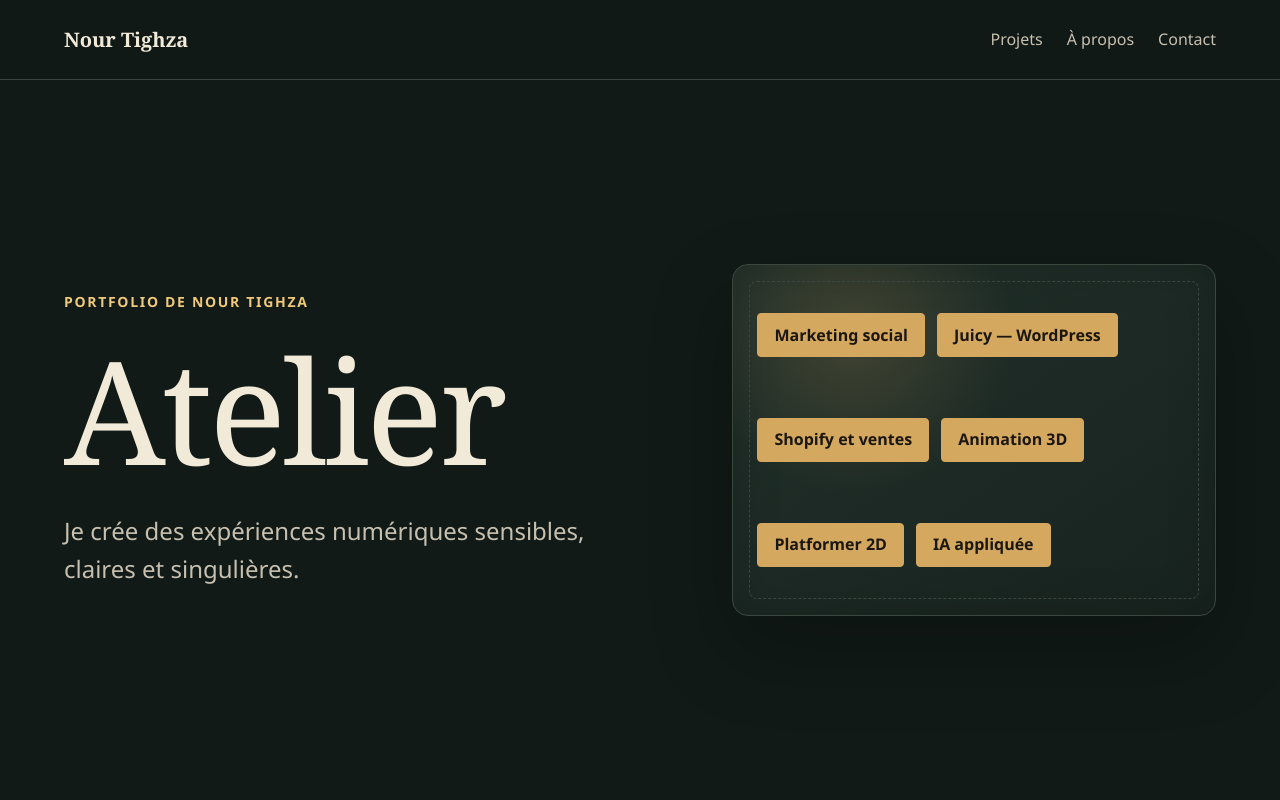
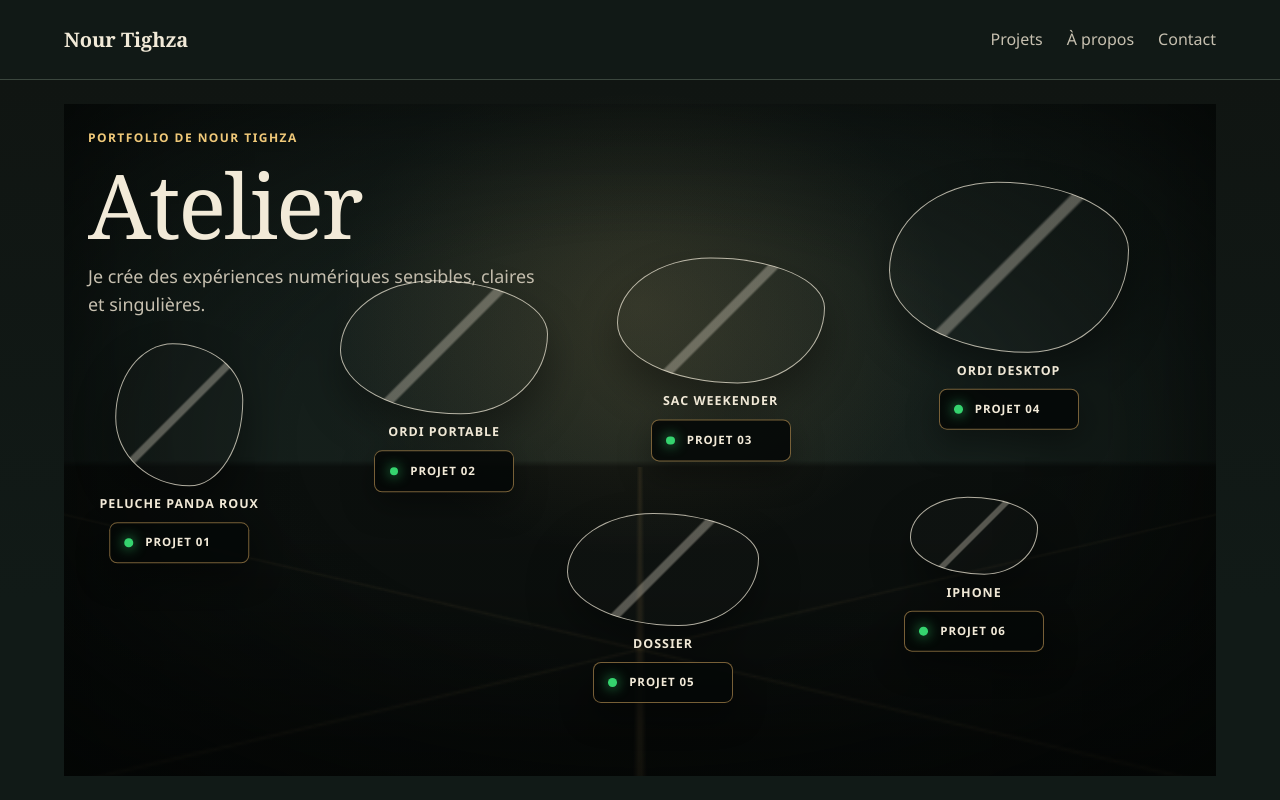
Before and after one commit to tighzanour/portfolio-nour-tighza, a plain HTML site: page index.html in a window 1280 px wide. Shown: the top 800 px of the page. Drawn offline with Linux system fonts and the light colour scheme.

Commit message:
(IA) avancement de la scène immersive

```diff
--- a/css/components.css
+++ b/css/components.css
@@ -58,85 +58,210 @@
 /* Hero */
 
 .hero {
-  display: grid;
+  position: relative;
+  isolation: isolate;
   min-height: calc(100svh - var(--header-height));
-
-  align-items: center;
-  gap: var(--space-8);
-
-  padding-block: var(--space-8);
-
+  padding-block: var(--space-5);
   padding-inline: max(var(--space-5), calc((100vw - var(--content-width)) / 2));
-
   overflow: hidden;
+  background:
+    radial-gradient(circle at 50% 45%, rgba(213, 168, 95, 0.1), transparent 42%),
+    linear-gradient(180deg, #101512 0%, var(--color-background) 72%);
 }
 
 .hero-content {
-  position: relative;
-  z-index: 1;
-  max-width: var(--reading-width);
+  position: absolute;
+  z-index: 3;
+  top: var(--space-7);
+  left: max(var(--space-6), calc((100vw - var(--content-width)) / 2 + var(--space-5)));
+  width: min(28rem, calc(100% - (2 * var(--space-6))));
+  pointer-events: none;
 }
 
 .hero-eyebrow {
-  margin-bottom: var(--space-4);
-
+  margin-bottom: var(--space-2);
   color: var(--color-accent-strong);
-  font-size: 0.875rem;
+  font-size: 0.75rem;
   font-weight: var(--font-weight-medium);
   letter-spacing: 0.12em;
   text-transform: uppercase;
 }
 
 .hero h1 {
-  margin-bottom: var(--space-5);
+  margin-bottom: var(--space-2);
+  font-size: clamp(2.75rem, 7vw, 6rem);
 }
 
 .hero-introduction {
-  max-width: 34rem;
   margin-bottom: 0;
-
   color: var(--color-text-muted);
-  font-size: clamp(1.125rem, 2vw, 1.5rem);
+  font-size: clamp(0.95rem, 1.4vw, 1.15rem);
 }
 
-/* Emplacement temporaire du futur atelier */
+/* Scène interactive du hero */
 
 .hero-stage {
   position: relative;
+  width: min(100%, 92rem);
+  min-height: clamp(42rem, calc(100svh - var(--header-height) - (2 * var(--space-5))), 58rem);
+  margin-inline: auto;
+  overflow: hidden;
+  background:
+    radial-gradient(ellipse at 50% 30%, rgba(240, 201, 121, 0.11), transparent 38%),
+    linear-gradient(180deg, rgba(24, 35, 31, 0.55) 0 53%, rgba(11, 15, 13, 0.96) 54% 100%);
+  box-shadow:
+    inset 0 -8rem 10rem rgba(0, 0, 0, 0.42),
+    inset 0 0 6rem rgba(0, 0, 0, 0.24);
+}
 
-  display: flex;
-  flex-wrap: wrap;
-  align-items: center;
-  gap: var(--space-3);
+.hero-stage::before,
+.hero-stage::after {
+  position: absolute;
+  inset: 0;
+  content: "";
+  pointer-events: none;
+}
 
-  min-height: 10rem;
-  padding: var(--space-5);
-  overflow: hidden;
-
-  border: 1px solid var(--color-border);
-  border-radius: var(--radius-large);
-
+.hero-stage::before {
+  top: 54%;
   background:
-    radial-gradient(circle at 25% 20%, rgba(213, 168, 95, 0.18), transparent 35%), linear-gradient(145deg, var(--color-surface-raised), var(--color-surface));
-
-  box-shadow:
-    0 2rem 5rem rgba(0, 0, 0, 0.25),
-    inset 0 0 3rem rgba(0, 0, 0, 0.18);
+    linear-gradient(90deg, transparent 49.8%, rgba(213, 168, 95, 0.12) 50%, transparent 50.2%),
+    linear-gradient(15deg, transparent 49.8%, rgba(213, 168, 95, 0.06) 50%, transparent 50.2%),
+    linear-gradient(165deg, transparent 49.8%, rgba(213, 168, 95, 0.06) 50%, transparent 50.2%);
+  transform: perspective(28rem) rotateX(58deg) scale(1.35);
+  transform-origin: top;
 }
 
 .hero-stage::after {
-  position: absolute;
-  inset: 1rem;
-
-  border: 1px dashed var(--color-border);
-  border-radius: var(--radius-medium);
-
-  content: "";
+  z-index: 2;
+  background: radial-gradient(ellipse at center, transparent 42%, rgba(3, 5, 4, 0.72) 100%);
 }
 
 .hero-stage__button {
-  position: relative;
-  z-index: 1;
+  --object-width: 10rem;
+  --object-ratio: 1;
+  position: absolute;
+  z-index: 4;
+  top: 50%;
+  left: 50%;
+  display: flex;
+  align-items: center;
+  flex-direction: column;
+  gap: var(--space-2);
+  min-height: 0;
+  padding: 0;
+  border: 0;
+  background: transparent;
+  color: var(--color-text);
+  text-align: center;
+  transform: translate(-50%, -50%);
+  transition:
+    filter 180ms ease,
+    transform 180ms ease;
+}
+
+.hero-stage__button::before {
+  width: var(--object-width);
+  aspect-ratio: var(--object-ratio);
+  border: 1px solid rgba(242, 234, 216, 0.72);
+  border-radius: 45% 55% 42% 58% / 52% 40% 60% 48%;
+  background:
+    linear-gradient(135deg, transparent 47%, rgba(242, 234, 216, 0.32) 48% 51%, transparent 52%),
+    rgba(255, 255, 255, 0.015);
+  box-shadow: 0 1.25rem 2.5rem rgba(0, 0, 0, 0.35);
+  content: "";
+  transition:
+    border-color 180ms ease,
+    box-shadow 180ms ease;
+}
+
+.hero-stage__button:hover,
+.hero-stage__button:focus-visible {
+  border-color: transparent;
+  background: transparent;
+  filter: brightness(1.16);
+  transform: translate(-50%, calc(-50% - 0.35rem));
+}
+
+.hero-stage__button:hover::before,
+.hero-stage__button:focus-visible::before {
+  border-color: var(--color-accent-strong);
+  box-shadow:
+    0 0 0 0.2rem rgba(213, 168, 95, 0.14),
+    0 1.5rem 3rem rgba(0, 0, 0, 0.42);
+}
+
+.hero-stage__object-name {
+  max-width: 13rem;
+  font-size: 0.78rem;
+  letter-spacing: 0.08em;
+  text-transform: uppercase;
+}
+
+.hero-stage__project-label {
+  display: flex;
+  align-items: center;
+  gap: var(--space-3);
+  min-width: 8.75rem;
+  padding: 0.65rem 0.9rem;
+  border: 1px solid rgba(213, 168, 95, 0.55);
+  border-radius: var(--radius-medium);
+  background: rgba(5, 8, 7, 0.9);
+  box-shadow: 0 0.75rem 2rem rgba(0, 0, 0, 0.38);
+  font-size: 0.72rem;
+  letter-spacing: 0.08em;
+  text-transform: uppercase;
+}
+
+.hero-stage__status {
+  width: 0.55rem;
+  height: 0.55rem;
+  flex: 0 0 auto;
+  border-radius: 50%;
+  background: #35d36e;
+  box-shadow: 0 0 0.8rem #35d36e;
+}
+
+.hero-stage__button:nth-child(1) {
+  --object-width: 8rem;
+  --object-ratio: 0.9;
+  top: 52%;
+  left: 10%;
+}
+
+.hero-stage__button:nth-child(2) {
+  --object-width: 13rem;
+  --object-ratio: 1.55;
+  top: 42%;
+  left: 33%;
+}
+
+.hero-stage__button:nth-child(3) {
+  --object-width: 13rem;
+  --object-ratio: 1.65;
+  top: 38%;
+  left: 57%;
+}
+
+.hero-stage__button:nth-child(4) {
+  --object-width: 15rem;
+  --object-ratio: 1.4;
+  top: 30%;
+  left: 82%;
+}
+
+.hero-stage__button:nth-child(5) {
+  --object-width: 12rem;
+  --object-ratio: 1.7;
+  top: 75%;
+  left: 52%;
+}
+
+.hero-stage__button:nth-child(6) {
+  --object-width: 8rem;
+  --object-ratio: 1.65;
+  top: 70%;
+  left: 79%;
 }
 
 /* Sections principales */
@@ -328,20 +453,6 @@
   }
 }
 
-/* Tablette et ordinateur */
-
-@media (min-width: 48rem) {
-  .hero {
-    grid-template-columns:
-      minmax(0, 1fr)
-      minmax(18rem, 0.8fr);
-  }
-
-  .hero-stage {
-    min-height: 22rem;
-  }
-}
-
 /* Mobile */
 
 @media (max-width: 40rem) {
@@ -359,9 +470,44 @@
   }
 
   .hero {
-    min-height: calc(100svh - 7rem);
+    min-height: auto;
+    padding-inline: var(--space-4);
+  }
 
-    padding-inline: var(--space-4);
+  .hero-content {
+    position: relative;
+    top: auto;
+    left: auto;
+    width: 100%;
+    margin-bottom: var(--space-6);
+  }
+
+  .hero-stage {
+    display: grid;
+    grid-template-columns: repeat(2, minmax(0, 1fr));
+    gap: var(--space-6) var(--space-3);
+    min-height: 0;
+    padding: var(--space-6) var(--space-3);
+  }
+
+  .hero-stage__button,
+  .hero-stage__button:nth-child(n) {
+    --object-width: min(7rem, 28vw);
+    position: relative;
+    top: auto;
+    left: auto;
+    width: 100%;
+    transform: none;
+  }
+
+  .hero-stage__button:hover,
+  .hero-stage__button:focus-visible {
+    transform: translateY(-0.25rem);
+  }
+
+  .hero-stage__project-label {
+    min-width: 0;
+    padding-inline: var(--space-3);
   }
 
   #projets,
--- a/data/projects.json
+++ b/data/projects.json
@@ -3,36 +3,42 @@
     "id": "marketing-social",
     "title": "Marketing social",
     "category": "Marketing et réseaux sociaux",
+    "heroLabel": "Peluche panda roux",
     "description": "Création de contenu destiné aux réseaux sociaux. Présentation détaillée à compléter."
   },
   {
     "id": "juicy-wordpress",
     "title": "Juicy — WordPress",
     "category": "Design et développement web",
+    "heroLabel": "Ordi portable",
     "description": "Conception et intégration d’un site avec WordPress. Présentation détaillée à compléter."
   },
   {
     "id": "shopify-ventes",
     "title": "Shopify et ventes",
     "category": "Commerce électronique",
+    "heroLabel": "Sac weekender",
     "description": "Projet réalisé autour d’une boutique Shopify et de la mise en valeur de produits. Présentation détaillée à compléter."
   },
   {
     "id": "animation-3d",
     "title": "Animation 3D",
     "category": "Animation et mouvement",
+    "heroLabel": "Ordi desktop",
     "description": "Projet d’animation et de création visuelle en trois dimensions. Présentation détaillée à compléter."
   },
   {
     "id": "platformer-2d",
     "title": "Platformer 2D",
     "category": "Jeu et interactivité",
+    "heroLabel": "Dossier",
     "description": "Création d’une expérience interactive en deux dimensions avec Godot. Présentation détaillée à compléter."
   },
   {
     "id": "ia-appliquee",
     "title": "IA appliquée",
     "category": "Expérimentation",
+    "heroLabel": "iPhone",
     "description": "Exploration d’outils d’intelligence artificielle dans un processus créatif. Présentation détaillée à compléter."
   }
 ]
--- a/js/hero.js
+++ b/js/hero.js
@@ -1,11 +1,27 @@
 const heroStage = document.querySelector(".hero-stage");
 
-function createHeroButton(project, openProjectDialog) {
+function createHeroButton(project, index, openProjectDialog) {
   const button = document.createElement("button");
+  const objectName = document.createElement("span");
+  const projectLabel = document.createElement("span");
+  const statusDot = document.createElement("span");
 
   button.classList.add("hero-stage__button");
   button.type = "button";
-  button.textContent = project.title;
+  button.dataset.projectId = project.id;
+  button.setAttribute("aria-label", `${project.heroLabel} : ouvrir le projet ${project.title}`);
+
+  objectName.classList.add("hero-stage__object-name");
+  objectName.textContent = project.heroLabel;
+
+  projectLabel.classList.add("hero-stage__project-label");
+  projectLabel.textContent = `Projet ${String(index + 1).padStart(2, "0")}`;
+
+  statusDot.classList.add("hero-stage__status");
+  statusDot.setAttribute("aria-hidden", "true");
+  projectLabel.prepend(statusDot);
+
+  button.append(objectName, projectLabel);
   button.addEventListener("click", () => {
     openProjectDialog(project, button);
   });
@@ -18,7 +34,7 @@ export function createHeroButtons(projects, openProjectDialog) {
     throw new Error("Le conteneur du hero est introuvable.");
   }
 
-  const heroButtons = projects.slice(0, 6).map((project) => createHeroButton(project, openProjectDialog));
+  const heroButtons = projects.slice(0, 6).map((project, index) => createHeroButton(project, index, openProjectDialog));
 
   heroStage.replaceChildren(...heroButtons);
 }
```
Also changed, not shown: 1 other file.
